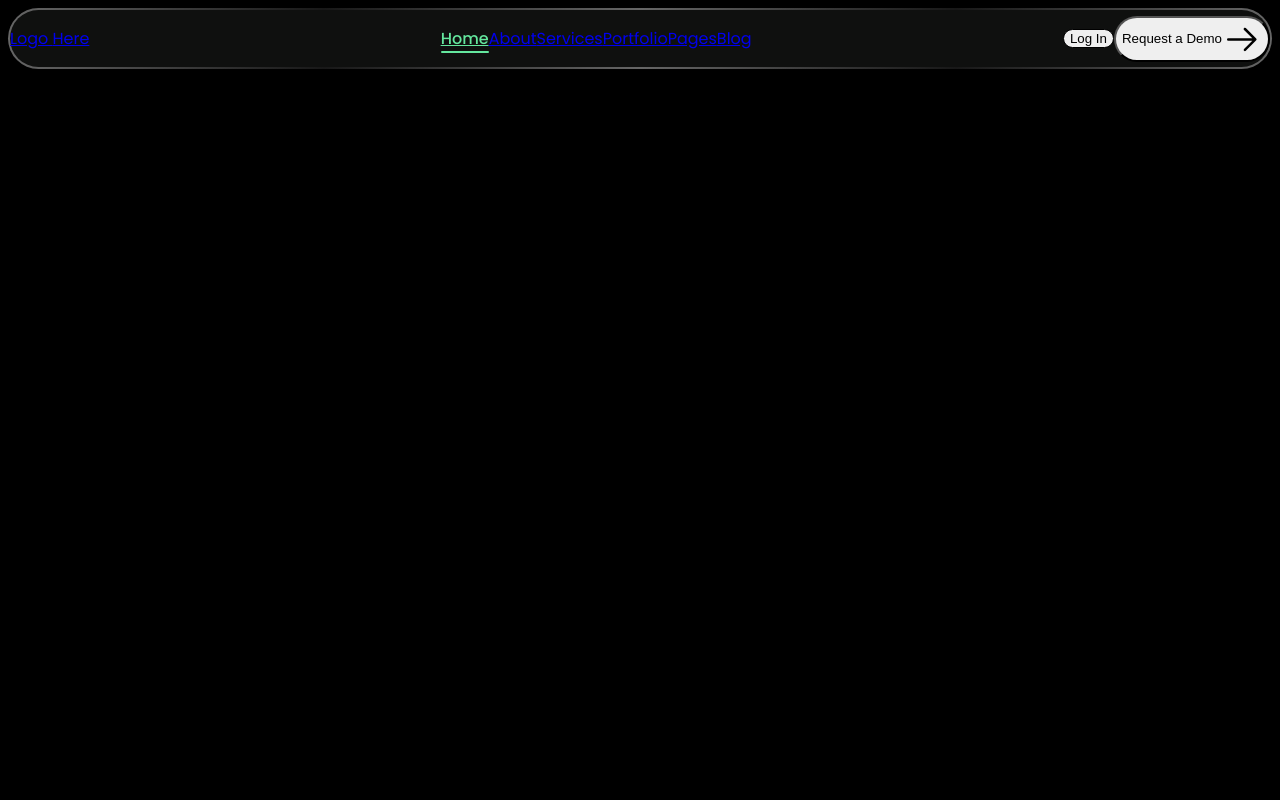
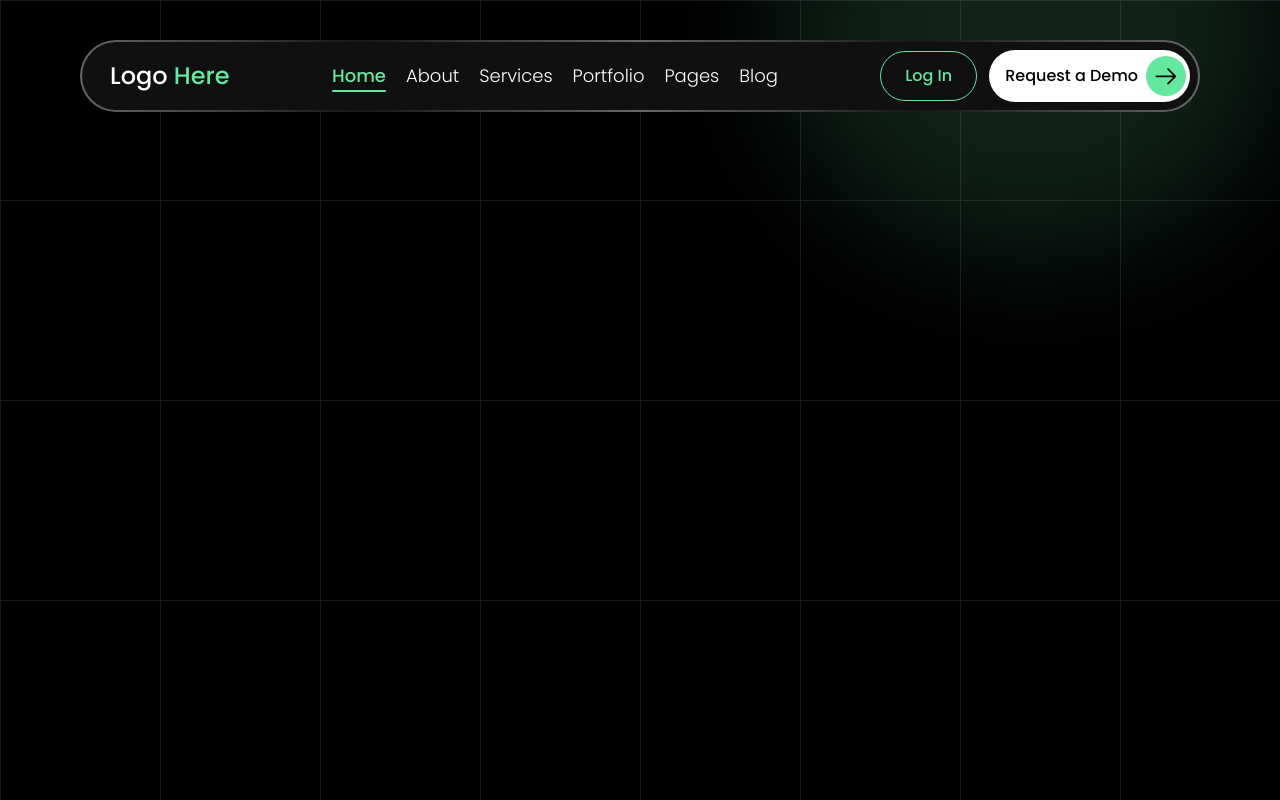
Before and after one commit to tm-fuad05/new-project, a React (Vite) app: page / in a window 1280 px wide. Built offline with nearby package versions, Linux system fonts and the light colour scheme.

Commit message:
grid line added

```diff
--- a/package.json
+++ b/package.json
@@ -30,6 +30,7 @@
     "eslint-plugin-react-refresh": "^0.4.20",
     "globals": "^16.3.0",
     "postcss": "^8.5.6",
+    "tailwindcss": "^3.4.17",
     "vite": "^7.1.2"
   }
 }
--- a/src/Routes/router.jsx
+++ b/src/Routes/router.jsx
@@ -1,3 +1,4 @@
+import Home from "../pages/Home";
 import Root from "../pages/Root";
 import { createBrowserRouter } from "react-router-dom";
 
@@ -9,6 +10,13 @@ const router = createBrowserRouter([
         <Root></Root>
       </>
     ),
+    errorElement: <div>Error Page</div>,
+    children: [
+      {
+        path: "/",
+        element: <Home />,
+      },
+    ],
   },
 ]);
 
--- /dev/null
+++ b/src/components/Home/Banner.jsx
@@ -0,0 +1,36 @@
+const Banner = () => {
+  return (
+    // Grid Lines Banner Component
+    <div className="absolute inset-0 pointer-events-none z-0">
+      <div className="relative min-h-screen overflow-hidden">
+        {/* Blurry lights */}
+        <div className="relative inset-0 pointer-events-none z-20">
+          <div className="absolute z-10 right-0 blur-3xl opacity-15 -top-[200px] -right-[150px] w-[500px] h-[450px] rounded-full bg-primary" />
+        </div>
+        {/* Square grid lines */}
+        <div className="absolute inset-0 pointer-events-none z-10 grid grid-cols-4 grid-rows-4 w-full h-full">
+          {/* Vertical lines */}
+          {[...Array(8)].map((_, i) => (
+            <div
+              key={`v-${i}`}
+              className="absolute top-0 bottom-0 border-l border-[#1a1a1a]"
+              style={{ left: `${(100 / 8) * i}%` }}
+            />
+          ))}
+          {/* Horizontal lines */}
+          {[...Array(4)].map((_, i) => (
+            <div
+              key={`h-${i}`}
+              className="absolute left-0 right-0 border-t border-[#1a1a1a]"
+              style={{ top: `${(100 / 4) * i}%` }}
+            />
+          ))}
+        </div>
+        {/* Your content here */}
+        <div className="relative z-10">{/* ...hero content... */}</div>
+      </div>
+    </div>
+  );
+};
+
+export default Banner;
--- a/src/components/Shared/Navbar.jsx
+++ b/src/components/Shared/Navbar.jsx
@@ -47,7 +47,7 @@ const Navbar = () => {
   );
 
   return (
-    <div className="px-20 pt-10">
+    <div className="px-20 pt-10 relative z-30">
       <div className="gradient-border">
         <nav className="gradient-border-inner  py-2 px-2 pl-7 justify-between items-center flex">
           <a href="/" className="text-2xl font-medium text-white">
--- /dev/null
+++ b/src/pages/Home.jsx
@@ -0,0 +1,11 @@
+import Banner from "../components/Home/Banner";
+
+const Home = () => {
+  return (
+    <div>
+      <Banner />
+    </div>
+  );
+};
+
+export default Home;
```
Also changed, not shown: 1 other file (tests, documents, lock files or other folders).
